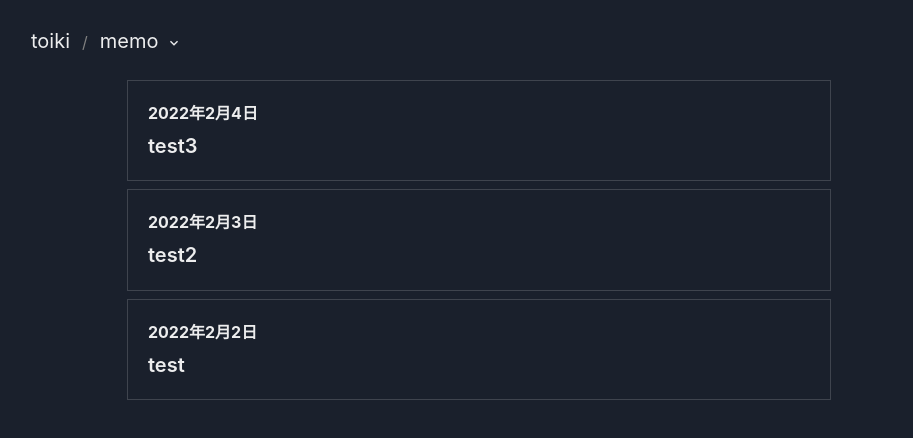
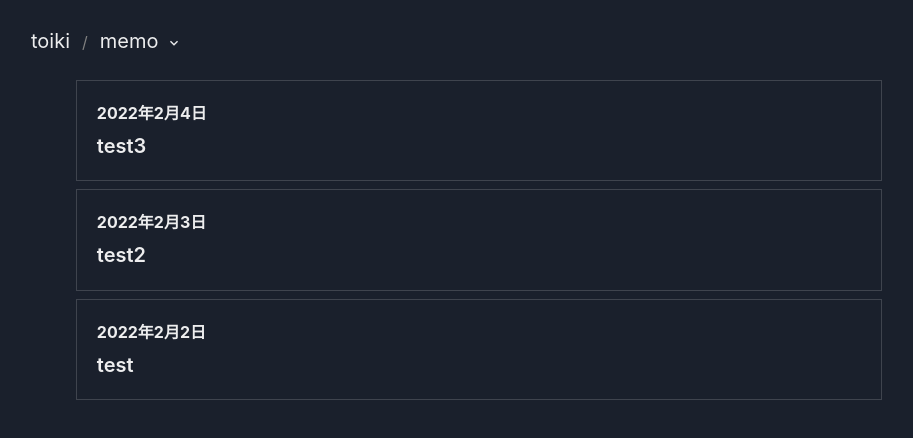
Before and after one commit to TomoakiOiki/toiki, a Next.js app in the folder frontend/: page /memo in a window 1280 px wide. Shown: the top 438 px of the page, without its empty margins (161-1074 px from the left). Built offline with nearby package versions, Linux system fonts and the light colour scheme.

Commit message:
adjust style

```diff
--- a/frontend/pages/memo.tsx
+++ b/frontend/pages/memo.tsx
@@ -14,7 +14,7 @@ const About: NextPage<MemoPageProps> = (props) => {
       <Head>
         <title>Memo | toiki</title>
       </Head>
-      <Box marginX='20%'>
+      <Box marginX='16%'>
         <VStack marginX='32px'>
           {props.memos.map((memo, index) => {
             return <MemoItem key={index} {...memo} />;
```
